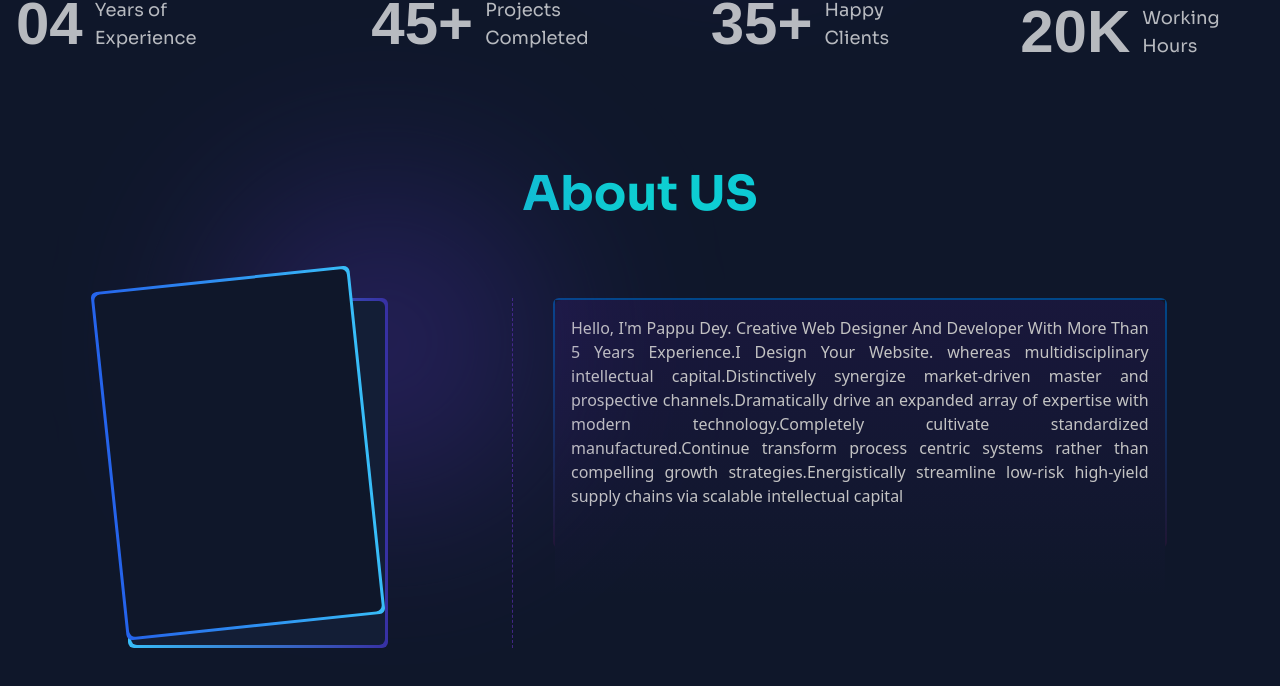
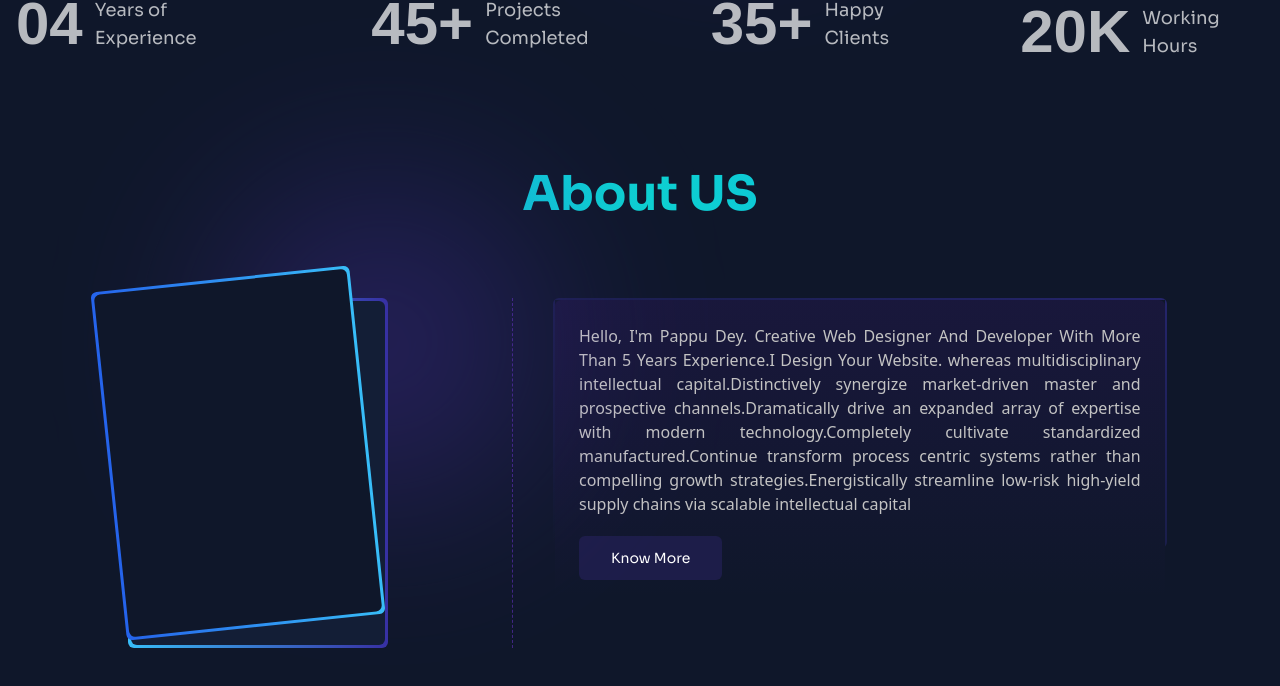
Before and after one commit to coderpappu/Next-Level-Portfolio, a React (Vite) app: page / in a window 1280 px wide. Shown: the part 739-1425 px from the top of the page. Built offline with nearby package versions, Linux system fonts and the light colour scheme.

Commit message:
about section

```diff
--- a/src/components/About.jsx
+++ b/src/components/About.jsx
@@ -38,16 +38,12 @@ const About = () => {
 
         <div className="w-[60%] border-l border-violet-600 border-opacity-45 border-dashed">
           <div
-            className="w-[80%] h-[250px] p-[2px] ml-10 rounded-md"
+            className="w-[80%] h-[250px] p-[2px] ml-10 rounded-md bg-gradient-to-bl to-[#37baf814 ] from-[#3730a38a]"
             id="profile_card"
-            style={{
-              backgroundImage:
-                "linear-gradient(rgb(0 71 137) 0%, rgb(255 0 171 / 7%) 100%)",
-            }}
           >
             <div className="bg-[#0F172A]">
               <div
-                className="w-full h-[300px] rounded-md text-justify p-4  "
+                className="w-full h-[300px] rounded-md text-justify p-6  "
                 id="about_us"
                 style={{
                   backgroundImage:
@@ -66,6 +62,10 @@ const About = () => {
                   low-risk high-yield supply chains via scalable intellectual
                   capital
                 </h3>
+
+                <button className="px-8 py-3 bg-[#1D1D49] rounded-md mt-5 font-sora text-sm">
+                  Know More
+                </button>
               </div>
             </div>
           </div>
```
